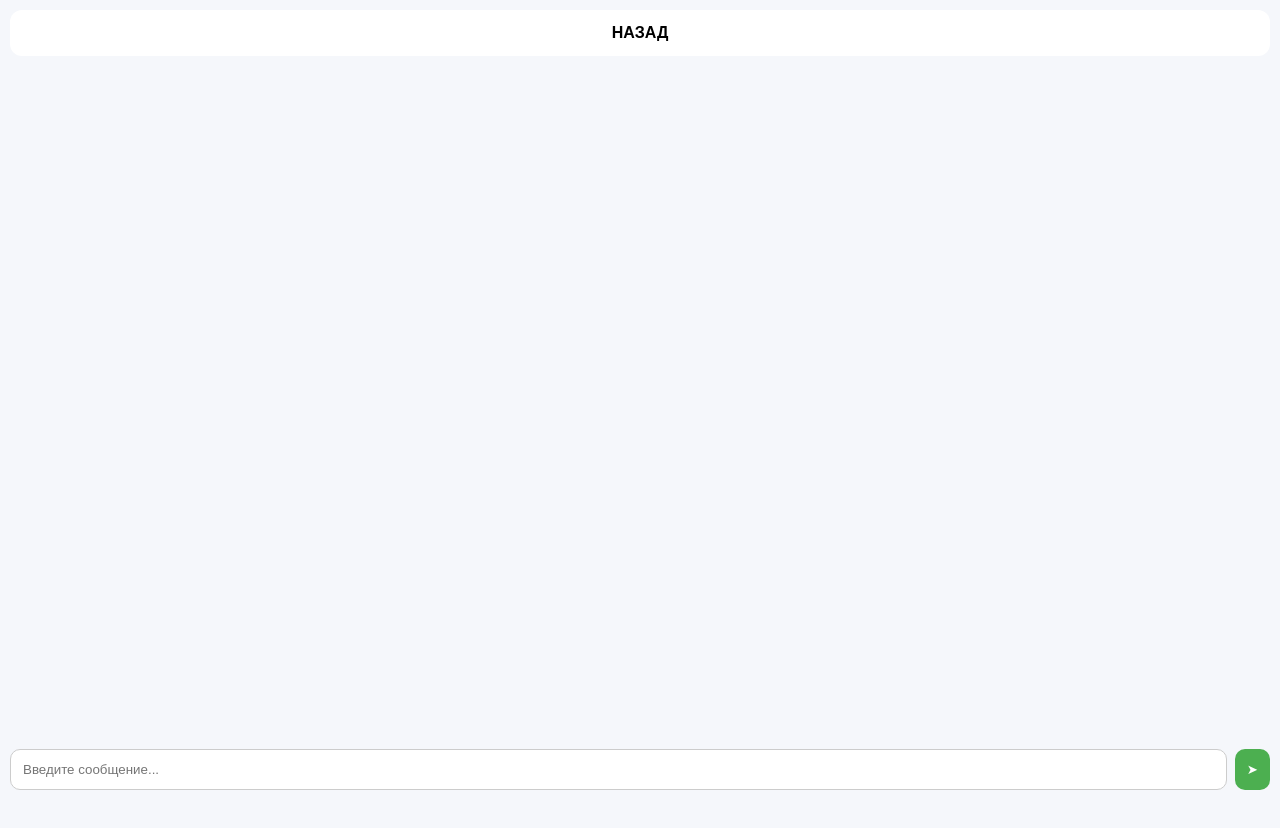
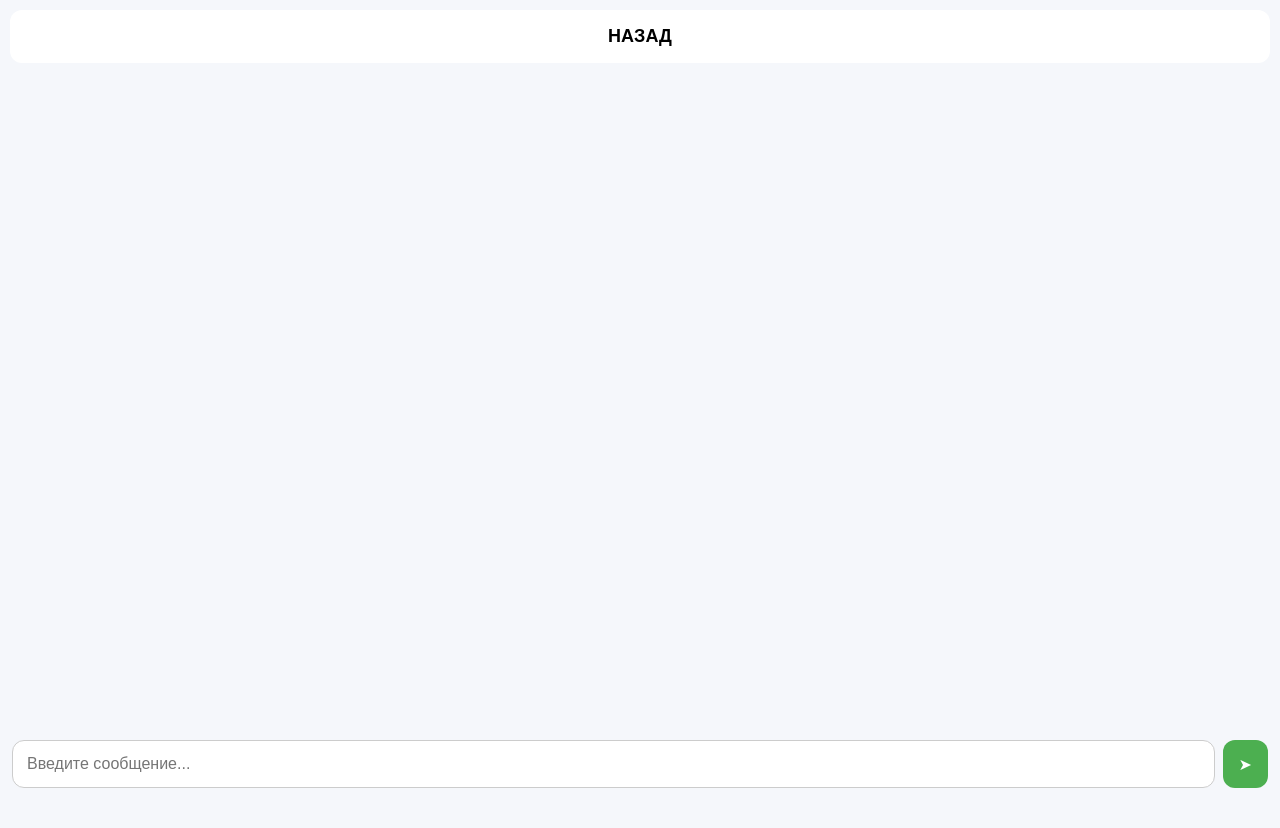
Before and after one commit to SKS87PROGRAMMER/taplink-bot, a website: page public/index.html in a window 1280 px wide. Drawn offline with Linux system fonts and the light colour scheme.

Commit message:
Update index.html

```diff
--- a/public/index.html
+++ b/public/index.html
@@ -6,30 +6,41 @@
   <title>Чат Чикой</title>
 
  <style>
-    body { margin: 0; font-family: Arial; background: #f5f7fb; }
+  body {
+    margin: 0;
+    font-family: Arial;
+    background: #f5f7fb;
+    font-size: 18px; /* 🔥 увеличили базовый шрифт */
+  }
 
   .back {
     position: fixed; top: 10px; left: 10px; right: 10px;
-      padding: 14px; background: white; text-align: center;
-      border-radius: 12px; font-weight: bold;
+    padding: 16px;
+    background: white;
+    text-align: center;
+    border-radius: 12px;
+    font-weight: bold;
+    font-size: 18px; /* 🔥 крупнее */
     cursor: pointer;
   }
 
   .chat {
-      margin-top: 70px;
-      padding: 10px;
-      padding-bottom: 80px;
-      height: calc(100vh - 70px);
+    margin-top: 80px;
+    padding: 12px;
+    padding-bottom: 90px;
+    height: calc(100vh - 80px);
     overflow-y: auto;
   }
 
-    .msg-row { display: flex; margin: 10px 0; }
+  .msg-row { display: flex; margin: 12px 0; }
   .user-row { justify-content: flex-end; }
 
   .message {
-      padding: 12px;
-      border-radius: 12px;
-      max-width: 70%;
+    padding: 14px;
+    border-radius: 14px;
+    max-width: 80%;
+    font-size: 17px; /* 🔥 основной текст */
+    line-height: 1.4;
   }
 
   .user { background: #d2e3ff; }
@@ -40,18 +51,25 @@
 
   .input-area {
     position: fixed; bottom: 0; left: 0; right: 0;
-      display: flex; padding: 10px; background: #f5f7fb;
+    display: flex; padding: 12px; background: #f5f7fb;
   }
 
   input {
-      flex: 1; padding: 12px;
-      border-radius: 10px; border: 1px solid #ccc;
+    flex: 1;
+    padding: 14px;
+    border-radius: 12px;
+    border: 1px solid #ccc;
+    font-size: 16px; /* 🔥 крупнее ввод */
   }
 
   button {
-      margin-left: 8px; padding: 12px;
-      border: none; border-radius: 10px;
-      background: #4caf50; color: white;
+    margin-left: 8px;
+    padding: 14px 16px;
+    border: none;
+    border-radius: 12px;
+    background: #4caf50;
+    color: white;
+    font-size: 16px;
     cursor: pointer;
   }
 </style>
```
Lines whose indentation alone changed are shown as unchanged.
